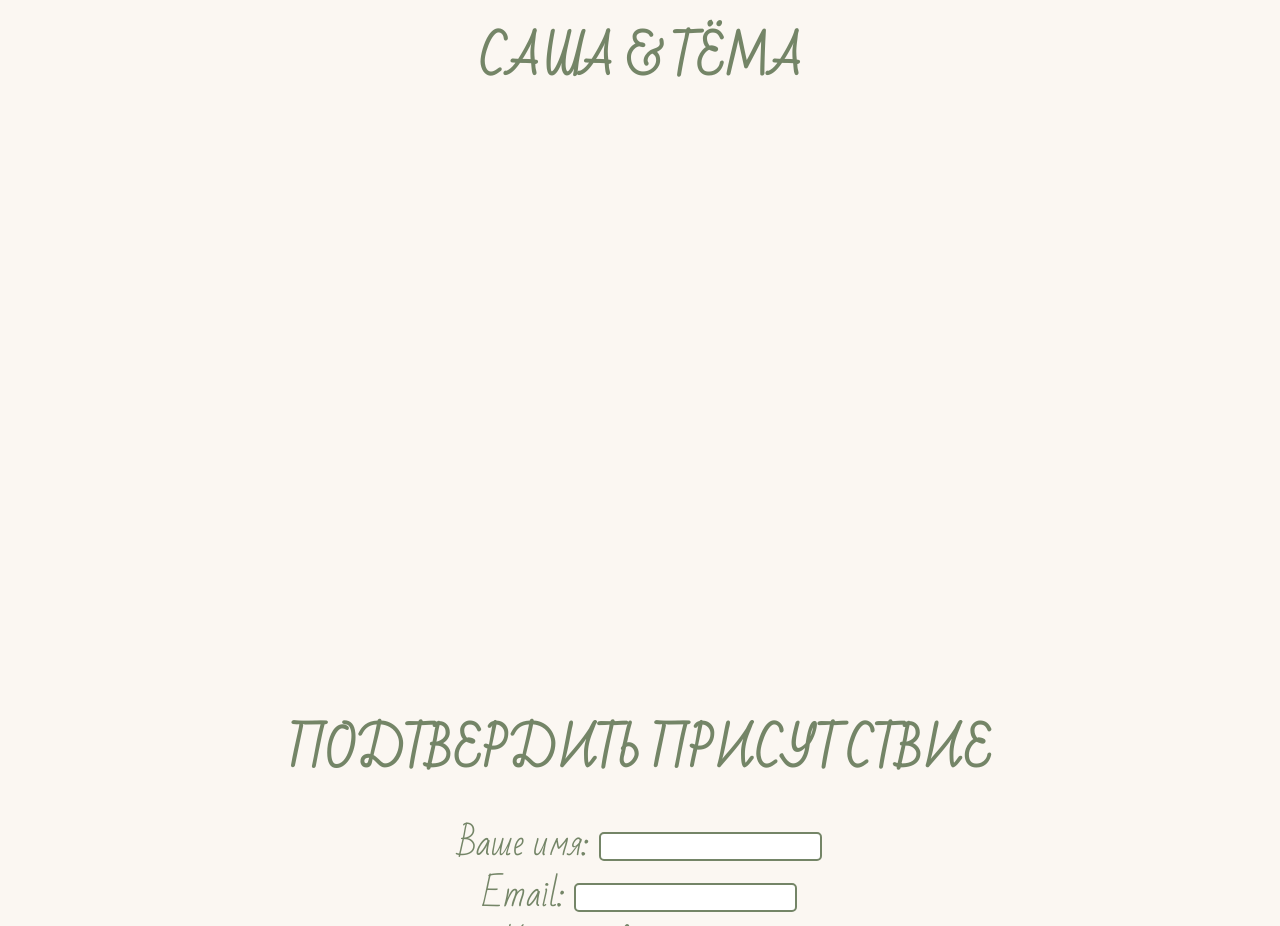
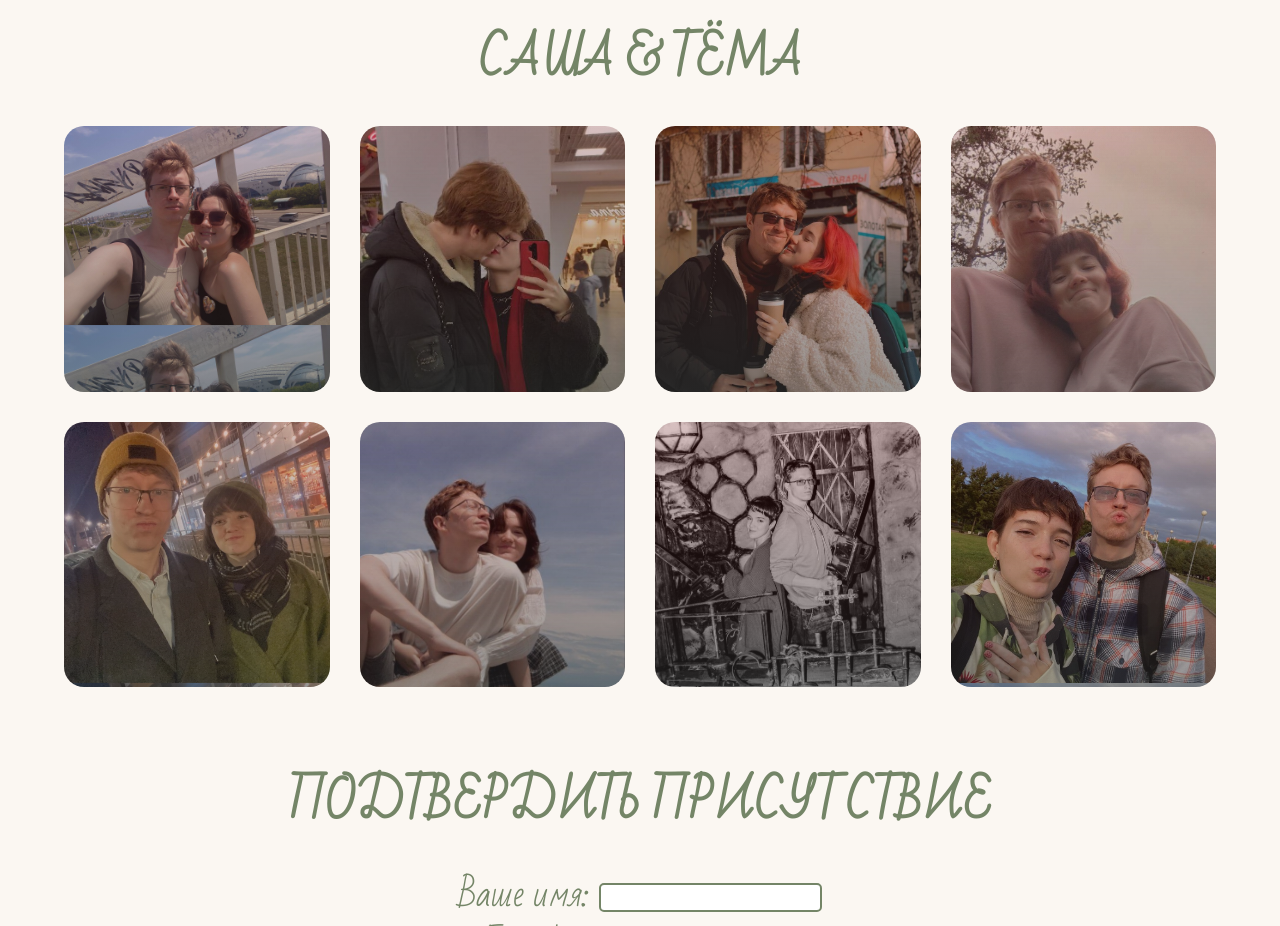
Before and after one commit to DeinSchatz/ourwd, a plain HTML site: page index.html in a window 1280 px wide. Shown: the part 3540-4466 px from the top of the page. Drawn offline with nearby package versions, Linux system fonts and the light colour scheme.

Commit message:
Update menikah.css

```diff
--- a/css/menikah.css
+++ b/css/menikah.css
@@ -536,19 +536,66 @@ body.preloader-site {
   border-radius: 10px;
 }
 
+.foto1 {
+  background-image: linear-gradient(rgba(95, 2, 2, 0.25), rgba(48, 47, 47, 0.5)), url("../image/a.jpg");
+  background-size: 100%;
+  padding-top: 100%;
+  border-radius: 20px;
+}
+
+.foto2 {
+  background-image: linear-gradient(rgba(95, 2, 2, 0.25), rgba(48, 47, 47, 0.5)), url("../image/b.jpg");
+  background-size: 100%;
+  padding-top: 100%;
+  border-radius: 20px;
+}
+
+.foto3 {
+  background-image: linear-gradient(rgba(95, 2, 2, 0.25), rgba(48, 47, 47, 0.5)), url("../image/c.jpg");
+  background-size: 100%;
+  padding-top: 100%;
+  border-radius: 20px;
+}
+
+.foto4 {
+  background-image: linear-gradient(rgba(95, 2, 2, 0.25), rgba(48, 47, 47, 0.5)), url("../image/d.jpg");
+  background-size: 100%;
+  padding-top: 100%;
+  border-radius: 20px;
+}
+
+.foto5 {
+  background-image: linear-gradient(rgba(95, 2, 2, 0.25), rgba(48, 47, 47, 0.5)), url("../image/e.jpg");
+  background-size: 100%;
+  padding-top: 100%;
+  border-radius: 20px;
+}
+
+.foto6 {
+  background-image: linear-gradient(rgba(95, 2, 2, 0.25), rgba(48, 47, 47, 0.5)), url("../image/f.jpg");
+  background-size: 100%;
+  padding-top: 100%;
+  border-radius: 20px;
+}
+
+.foto7 {
+  background-image: linear-gradient(rgba(95, 2, 2, 0.25), rgba(48, 47, 47, 0.5)), url("../image/g.jpg");
+  background-size: 100%;
+  padding-top: 100%;
+  border-radius: 20px;
+}
+
+.foto8 {
+  background-image: linear-gradient(rgba(95, 2, 2, 0.25), rgba(48, 47, 47, 0.5)), url("../image/h.jpg");
+  background-size: 100%;
+  padding-top: 100%;
+  border-radius: 20px;
+}
 
 
-.image.is-2by1 {
-padding-top: 100%;}
 
 
-.foto2 {
-  background-image: url(ourwd/image/b.png);
-  background-size: cover;
-  background-position: center;
-  background-repeat:no-repeat;
-  min-height: 24rem;
-}
+
 
 .title-foto {
   font-size: 18pt;
```
